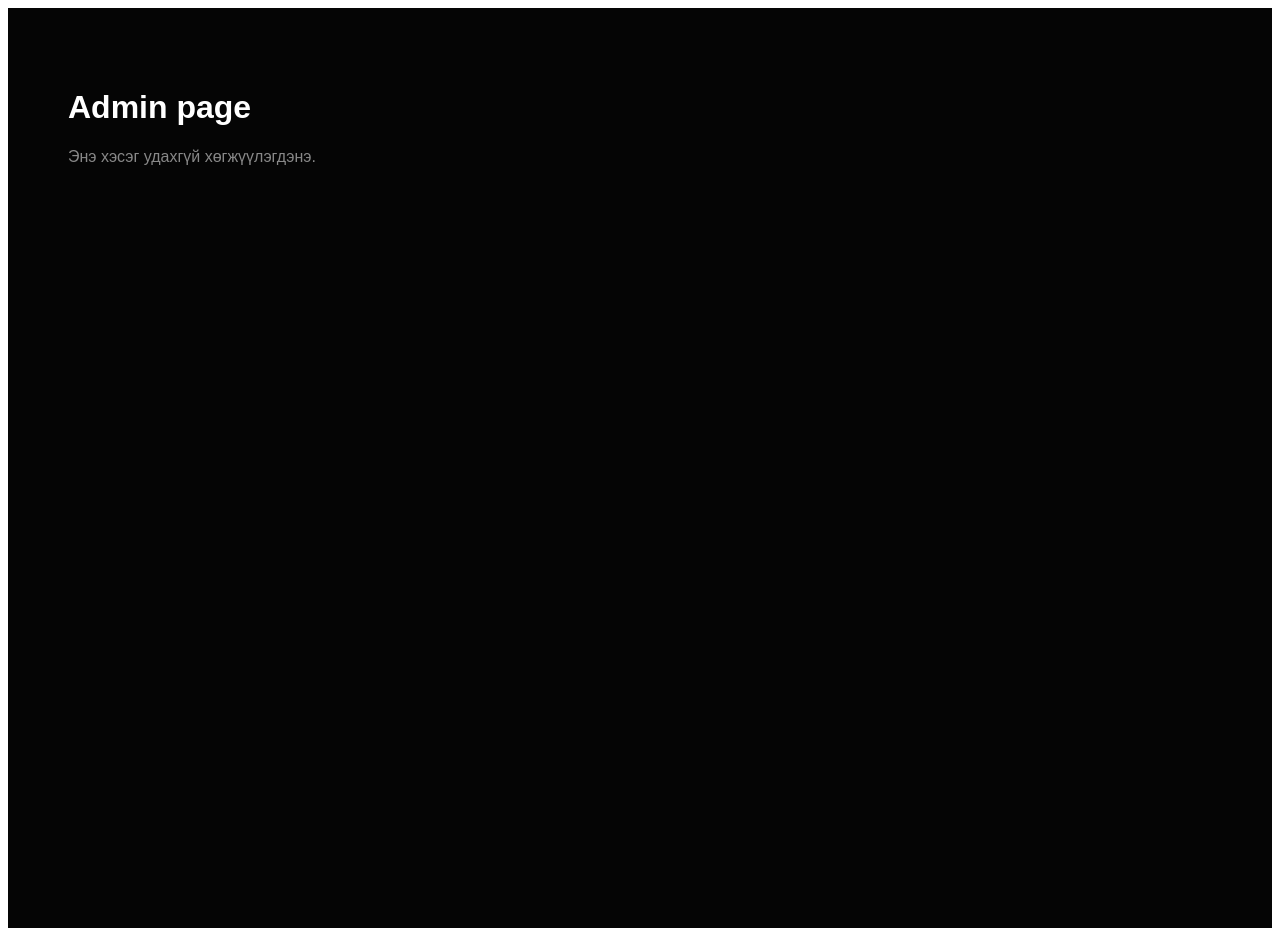
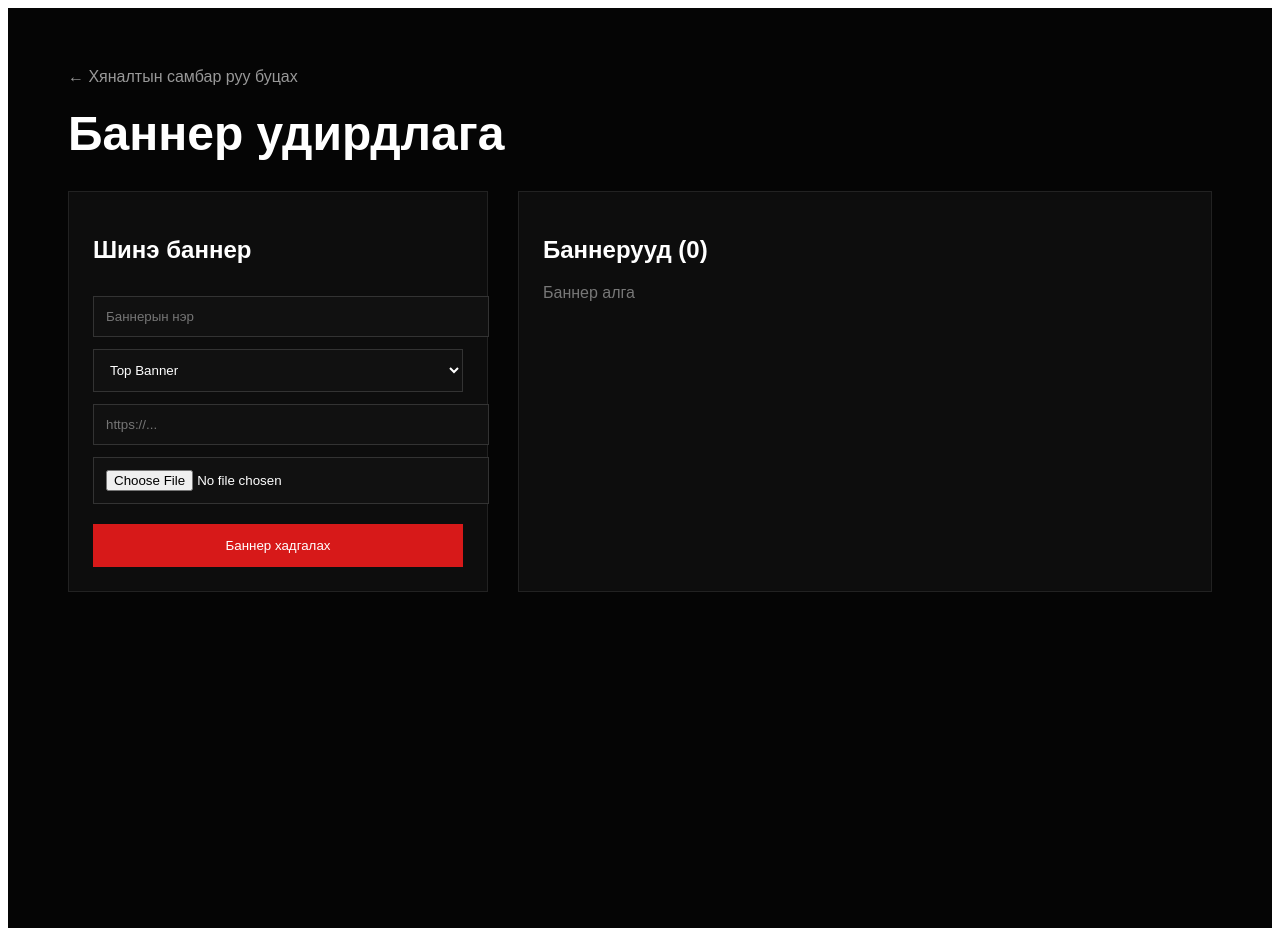
Before and after one commit to toogeemunkhtogtokh-ai/Anzaar-mn, a Next.js app: page /admin/banners in a window 1280 px wide. Built offline with nearby package versions, Linux system fonts and the light colour scheme.

Commit message:
Update page.js

```diff
--- a/app/admin/banners/page.js
+++ b/app/admin/banners/page.js
@@ -1,18 +1,349 @@
-export default function Page() {
+"use client";
+
+import { useEffect, useState } from "react";
+import Link from "next/link";
+
+export default function BannerPage() {
+  const [banners, setBanners] = useState([]);
+
+  const [title, setTitle] = useState("");
+  const [position, setPosition] = useState("top");
+  const [url, setUrl] = useState("");
+  const [image, setImage] = useState("");
+
+  useEffect(() => {
+    const saved =
+      JSON.parse(localStorage.getItem("anzaarBanners")) || [];
+
+    setBanners(saved);
+  }, []);
+
+  const saveBanners = (items) => {
+    localStorage.setItem(
+      "anzaarBanners",
+      JSON.stringify(items)
+    );
+
+    setBanners(items);
+  };
+
+  const handleImage = (e) => {
+    const file = e.target.files?.[0];
+
+    if (!file) return;
+
+    const reader = new FileReader();
+
+    reader.onloadend = () => {
+      setImage(reader.result);
+    };
+
+    reader.readAsDataURL(file);
+  };
+
+  const handleAdd = () => {
+    if (!title || !image) {
+      alert("Гарчиг болон зураг оруулна уу.");
+      return;
+    }
+
+    const newBanner = {
+      id: Date.now(),
+      title,
+      position,
+      url,
+      image,
+      active: true,
+    };
+
+    const updated = [newBanner, ...banners];
+
+    saveBanners(updated);
+
+    setTitle("");
+    setPosition("top");
+    setUrl("");
+    setImage("");
+  };
+
+  const toggleStatus = (id) => {
+    const updated = banners.map((banner) =>
+      banner.id === id
+        ? {
+            ...banner,
+            active: !banner.active,
+          }
+        : banner
+    );
+
+    saveBanners(updated);
+  };
+
+  const handleDelete = (id) => {
+    const confirmed = confirm(
+      "Энэ баннерыг устгах уу?"
+    );
+
+    if (!confirmed) return;
+
+    const updated = banners.filter(
+      (banner) => banner.id !== id
+    );
+
+    saveBanners(updated);
+  };
+
   return (
-    <main
-      style={{
-        background: "#050505",
-        color: "#fff",
-        minHeight: "100vh",
-        padding: "60px",
-        fontFamily: "Arial, sans-serif",
-      }}
-    >
-      <h1>Admin page</h1>
-      <p style={{ color: "#888" }}>
-        Энэ хэсэг удахгүй хөгжүүлэгдэнэ.
-      </p>
+    <main style={page}>
+      <div style={container}>
+        <Link href="/admin" style={backLink}>
+          ← Хяналтын самбар руу буцах
+        </Link>
+
+        <h1 style={titleStyle}>Баннер удирдлага</h1>
+
+        <div style={grid}>
+          <div style={formBox}>
+            <h2>Шинэ баннер</h2>
+
+            <input
+              placeholder="Баннерын нэр"
+              value={title}
+              onChange={(e) =>
+                setTitle(e.target.value)
+              }
+              style={input}
+            />
+
+            <select
+              value={position}
+              onChange={(e) =>
+                setPosition(e.target.value)
+              }
+              style={input}
+            >
+              <option value="top">
+                Top Banner
+              </option>
+
+              <option value="inline">
+                Inline Banner
+              </option>
+
+              <option value="sidebar">
+                Sidebar Banner
+              </option>
+            </select>
+
+            <input
+              placeholder="https://..."
+              value={url}
+              onChange={(e) =>
+                setUrl(e.target.value)
+              }
+              style={input}
+            />
+
+            <input
+              type="file"
+              accept="image/*"
+              onChange={handleImage}
+              style={input}
+            />
+
+            {image && (
+              <img
+                src={image}
+                alt=""
+                style={{
+                  width: "100%",
+                  marginTop: 15,
+                }}
+              />
+            )}
+
+            <button
+              onClick={handleAdd}
+              style={addButton}
+            >
+              Баннер хадгалах
+            </button>
+          </div>
+
+          <div style={listBox}>
+            <h2>
+              Баннерууд ({banners.length})
+            </h2>
+
+            {banners.length === 0 && (
+              <p style={{ color: "#777" }}>
+                Баннер алга
+              </p>
+            )}
+
+            {banners.map((banner) => (
+              <div
+                key={banner.id}
+                style={bannerCard}
+              >
+                <img
+                  src={banner.image}
+                  alt=""
+                  style={thumb}
+                />
+
+                <div>
+                  <h3
+                    style={{
+                      marginBottom: 6,
+                    }}
+                  >
+                    {banner.title}
+                  </h3>
+
+                  <p style={meta}>
+                    {banner.position}
+                  </p>
+
+                  <p style={meta}>
+                    {banner.active
+                      ? "Идэвхтэй"
+                      : "Идэвхгүй"}
+                  </p>
+                </div>
+
+                <div
+                  style={{
+                    marginLeft: "auto",
+                  }}
+                >
+                  <button
+                    onClick={() =>
+                      toggleStatus(
+                        banner.id
+                      )
+                    }
+                    style={statusButton}
+                  >
+                    {banner.active
+                      ? "OFF"
+                      : "ON"}
+                  </button>
+
+                  <button
+                    onClick={() =>
+                      handleDelete(
+                        banner.id
+                      )
+                    }
+                    style={deleteButton}
+                  >
+                    Устгах
+                  </button>
+                </div>
+              </div>
+            ))}
+          </div>
+        </div>
+      </div>
     </main>
   );
 }
+
+const page = {
+  background: "#050505",
+  color: "#fff",
+  minHeight: "100vh",
+  padding: 60,
+  fontFamily: "Arial, sans-serif",
+};
+
+const container = {
+  maxWidth: 1400,
+  margin: "0 auto",
+};
+
+const backLink = {
+  color: "#999",
+  textDecoration: "none",
+};
+
+const titleStyle = {
+  fontSize: 48,
+  marginTop: 20,
+  marginBottom: 30,
+};
+
+const grid = {
+  display: "grid",
+  gridTemplateColumns: "420px 1fr",
+  gap: 30,
+};
+
+const formBox = {
+  background: "#0d0d0d",
+  border: "1px solid #222",
+  padding: 24,
+};
+
+const listBox = {
+  background: "#0d0d0d",
+  border: "1px solid #222",
+  padding: 24,
+};
+
+const input = {
+  width: "100%",
+  padding: 12,
+  marginTop: 12,
+  background: "#111",
+  border: "1px solid #333",
+  color: "#fff",
+};
+
+const addButton = {
+  width: "100%",
+  marginTop: 20,
+  padding: 14,
+  background: "#d71919",
+  border: "none",
+  color: "#fff",
+  cursor: "pointer",
+};
+
+const bannerCard = {
+  display: "flex",
+  gap: 15,
+  padding: 15,
+  border: "1px solid #222",
+  marginBottom: 15,
+};
+
+const thumb = {
+  width: 140,
+  height: 70,
+  objectFit: "cover",
+};
+
+const meta = {
+  color: "#888",
+  fontSize: 13,
+};
+
+const statusButton = {
+  display: "block",
+  marginBottom: 8,
+  padding: "8px 12px",
+  background: "#333",
+  color: "#fff",
+  border: "none",
+  cursor: "pointer",
+};
+
+const deleteButton = {
+  padding: "8px 12px",
+  background: "#8b0000",
+  color: "#fff",
+  border: "none",
+  cursor: "pointer",
+};
```
